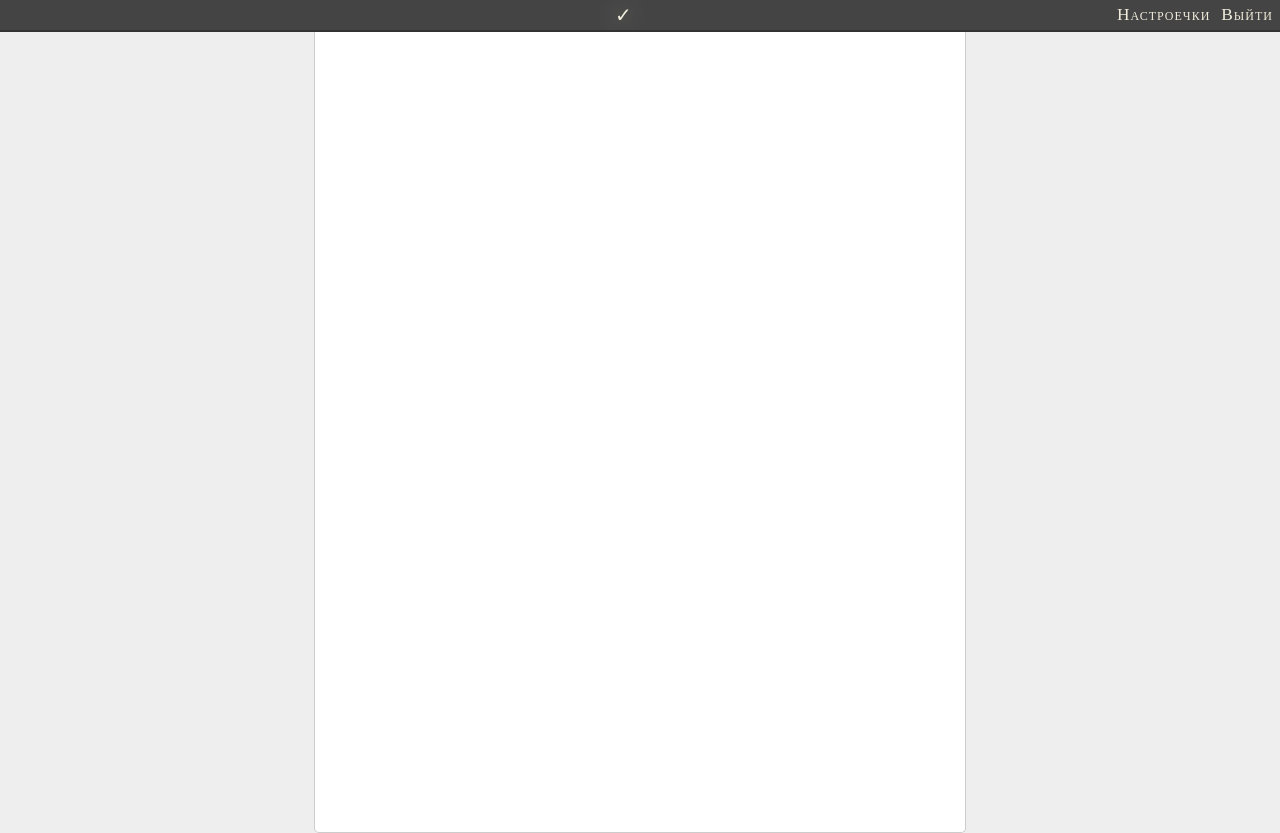
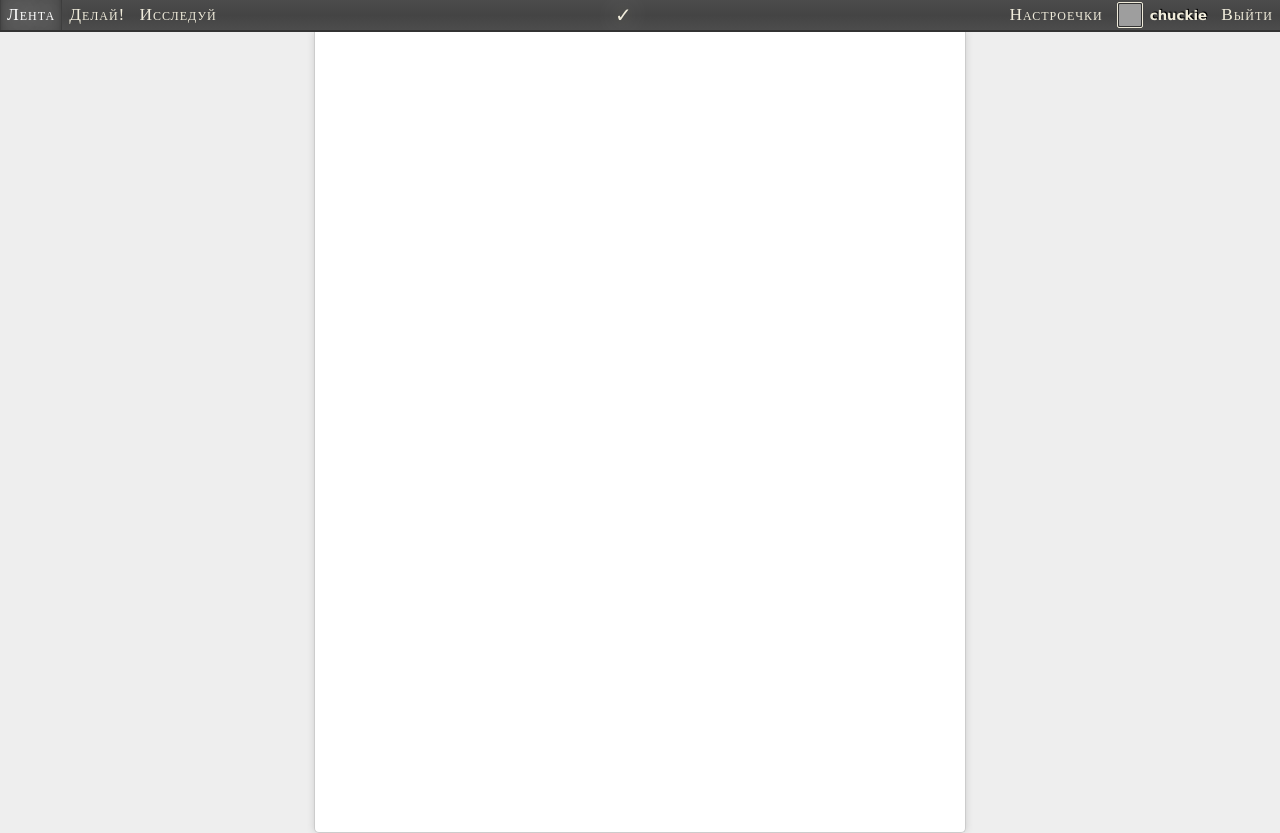
Before and after one commit to k222/megaproject, a Django app: page /base in a window 1280 px wide. Run offline with Django 3.2, Linux system fonts and the light colour scheme; style sheets or scripts are compiled from the project's sources; some libraries are stand-ins or nearby versions; grey boxes are pictures that could not be loaded.

Commit message:
More CSS tweaks for basic template.

```diff
--- a/achivki/main/static/less/base.less
+++ b/achivki/main/static/less/base.less
@@ -1,15 +1,17 @@
 @header_color: hsl(50, 40%, 90%);
+@header_bg_color: #444;
+@header_bg_color_light: lighten(@header_bg_color, 3%);
+@header_bg: -webkit-linear-gradient(bottom, @header_bg_color_light, @header_bg_color, @header_bg_color_light);
+@header_border: #333;
 
 .header {
     height: 30px;
-    background: #444;
-    border-bottom: 2px solid #333;
+    background: @header_bg;
+    border-bottom: 2px solid @header_border;
     overflow: hidden;
+    z-index: 100;
 
     color: @header_color;
-    font-family: Century Gothic;
-    font-variant: small-caps;
-    font-size: 13pt;
 }
 
 .header > div {
@@ -17,28 +19,38 @@
 }
 
 .header a {
+    font-family: Century Gothic;
+    font-variant: small-caps;
+    font-size: 13pt;
+
     position: relative;
     height: 100%;
-    margin-right: 3px;
-    padding: 15px 3px;
+    padding: 15px 6px;
 
     color: @header_color;
     text-decoration: none;
     letter-spacing: 1px;
 
-    -webkit-transition: linear 0.125s;
-
+    -webkit-transition: text-shadow ease-out 0.125s;
     border: 1px solid transparent;
 }
 
 .header a:hover {
     @color: white;
     color: @color;
-    text-shadow: 0 0 7px @color;
+    text-shadow: 0 0 25px @color;
+    background: lighten(@header_bg_color, 5%);
 
-    background: #505050;
-    border-left-color: #3c3c3c;
-    border-right-color: #3c3c3c;
+    @border: lighten(@header_border, 4%);
+    box-shadow: inset 0 0 7px @border;
+    border: 1px solid transparent;
+    border-left-color: @border;
+    border-right-color: @border;
+}
+
+.nav_menu {
+    float: left;
+    // border-right: 1px solid @header_border;
 }
 
 .tick_logo {
@@ -53,6 +65,31 @@
 
 .user_menu {
     float: right;
+    // border-left: 1px solid @header_border;
+}
+
+.user_info {
+    padding: 0 0.5em;
+}
+
+.user_name {
+    font-family: Verdana;
+    font-weight: bold;
+    font-size: 10pt;
+    text-shadow: 1px -1px 0 black;
+    padding-left: 0.5em;
+}
+
+.user_pic {
+    width: 22px;
+    height: 22px;
+    border-radius: 2px;
+    border: 1px solid @header_border;
+}
+
+.user_pic_outer_border {
+    border: 1px solid @header_color;
+    border-radius: 2px;
 }
 
 .body {
@@ -61,8 +98,10 @@
     border-width: 0 1px 1px 1px;
     border-bottom-left-radius: 5px;
     border-bottom-right-radius: 5px;
+    box-shadow: 0 0px 7px #ccc;
 
     width: 650px;
     min-height: 800px;
+    overflow: hidden;
     background: white;
 }
--- a/achivki/main/static/less/default.less
+++ b/achivki/main/static/less/default.less
@@ -29,3 +29,7 @@ table.valign {
     border-spacing: 0;
     border-collapse: collapse;
 }
+
+div.o {
+    display: inline;
+}
--- a/achivki/main/templates/base.html
+++ b/achivki/main/templates/base.html
@@ -15,24 +15,50 @@
 <body>
 
 <div class="header center">
+    <div class="nav_menu">
+        <table class="valign"><tr>
+            <td><a href="/lenta">Лента</a></td>
+            <td><a href="/me">Делай!</a></td>
+            <td><a href="/explore">Исследуй</a></td>
+        </table>
+    </div>
+
+
     <div class="tick_logo">
         <table class="valign"><tr><td>
-                &#x2713
+            &#x2713;
         </td></tr></table>
     </div>
 
     <div class="user_menu">
         <table class="valign"><tr>
             <td><a href="/settings">Настроечки</a></td>
+
+            <td class="user_info">
+                <table class="valign"><tr>
+                    <td>
+                        <div class="user_pic_outer_border">
+                            <img class="user_pic" src="/static/img/chuck_userpic.png">
+                        </div>
+                    </td>
+
+                    <td class="user_name">chuckie</td>
+                </tr></table>
+            </td>
+
             <td><a href="/logout">Выйти</a></td>
         </tr></table>
     </div>
+
 </div>
 
 
-    <div class="center"><div class="body">
+<div class="center">
+    <div class="body">
 
-    </div></div>
+    </div>
+</div>
+
 </body>
 
 </html>
```
Lines whose indentation alone changed are shown as unchanged.
